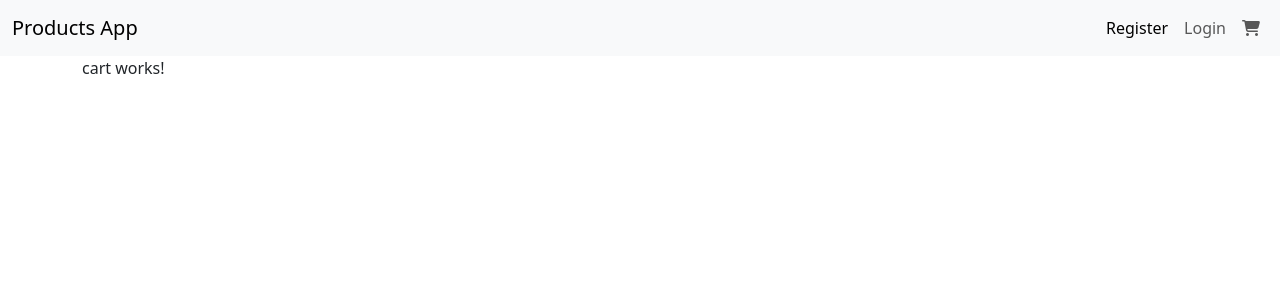
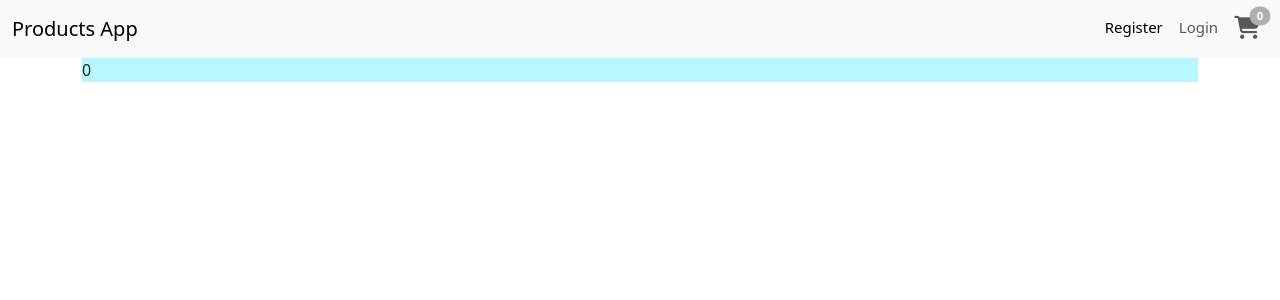
Before and after one commit to Esraa-GamalH/Angular-Ecommerce-App, an Angular app: page /cart in a window 1280 px wide. Shown: the top 300 px of the page. Built offline with nearby package versions, Linux system fonts and the light colour scheme.

Commit message:
adding services

```diff
--- a/src/app/app.config.ts
+++ b/src/app/app.config.ts
@@ -4,5 +4,7 @@ import { routes } from './app.routes';
 import { provideHttpClient } from '@angular/common/http';
 
 export const appConfig: ApplicationConfig = {
-  providers: [provideZoneChangeDetection({ eventCoalescing: true }), provideRouter(routes), provideHttpClient()]
+  providers: [provideZoneChangeDetection({ eventCoalescing: true }),
+  provideRouter(routes),
+  provideHttpClient()]
 };
--- a/src/app/cart/cart.component.css
+++ b/src/app/cart/cart.component.css
@@ -0,0 +1,3 @@
+.cart_section{
+    background-color: rgb(183, 247, 255);
+}
--- a/src/app/cart/cart.component.html
+++ b/src/app/cart/cart.component.html
@@ -1 +1,3 @@
-<p>cart works!</p>
+<section class="cart_section">
+<p> {{counter}} </p>
+</section>
--- a/src/app/cart/cart.component.ts
+++ b/src/app/cart/cart.component.ts
@@ -1,4 +1,5 @@
 import { Component } from '@angular/core';
+import { CartService } from '../services/cart.service';
 
 @Component({
   selector: 'app-cart',
@@ -9,4 +10,13 @@ import { Component } from '@angular/core';
 })
 export class CartComponent {
 
+  counter :number =0;
+
+  constructor(private cartService: CartService){}
+
+  ngOnInit(){
+    this.cartService.getCounter().subscribe((data) => this.counter = data);
+  }
+
+
 }
--- a/src/app/nav/nav.component.css
+++ b/src/app/nav/nav.component.css
@@ -0,0 +1,11 @@
+.fa-cart-shopping{
+    font-size: 23px;
+}
+
+nav{
+    font-size: 15px;
+}
+
+.counter{
+    background-color: rgb(174, 174, 174);
+}
--- a/src/app/nav/nav.component.html
+++ b/src/app/nav/nav.component.html
@@ -9,7 +9,10 @@
             <div class="navbar-nav">
                 <a class="nav-link active" aria-current="page" routerLink="/register">Register</a>
                 <a class="nav-link" routerLink="/login">Login</a>
-                <a class="nav-link" routerLink="/cart"><i class="fa-solid fa-cart-shopping"></i></a>
+                <a class="nav-link position-relative" routerLink="/cart"><i class="fa fa-light fa-cart-shopping position-relative"></i><span
+                        class="counter position-absolute top-25 start-75 translate-middle badge rounded-pill">
+                        {{productsCounter}}
+                    </span></a>
             </div>
         </div>
     </div>
--- a/src/app/nav/nav.component.ts
+++ b/src/app/nav/nav.component.ts
@@ -1,5 +1,6 @@
 import { Component } from '@angular/core';
 import { RouterLink } from '@angular/router';
+import { CartService } from '../services/cart.service';
 
 @Component({
   selector: 'app-nav',
@@ -10,4 +11,11 @@ import { RouterLink } from '@angular/router';
 })
 export class NavComponent {
 
+  productsCounter : number = 0;
+  constructor(private cartService: CartService){}
+
+  ngOnInit(){
+    this.cartService.getCounter().subscribe((data) => this.productsCounter = data);
+  }
+
 }
--- a/src/app/product/product.component.html
+++ b/src/app/product/product.component.html
@@ -5,6 +5,6 @@
     <div class="card-body">
         <h5 class="card-title">{{product.title}}</h5>
         <p class="card-text">{{product.description}}</p>
-        <a href="#" class="btn btn-primary">Add to Cart</a>
+        <a href="#" class="btn btn-primary" (click)="increasePCounter()">Add to Cart</a>
     </div>
 </div>
--- a/src/app/product/product.component.ts
+++ b/src/app/product/product.component.ts
@@ -1,5 +1,6 @@
 import { Component, Input } from '@angular/core';
 import {IData} from '../../dummyData';
+import { CartService } from '../services/cart.service';
 
 @Component({
   selector: 'app-product',
@@ -10,6 +11,17 @@ import {IData} from '../../dummyData';
 })
 export class ProductComponent {
   @Input () product!: IData;
+  productCounter !: number;
+
+  constructor(private cartService: CartService){}
+
+  ngOnInit(){
+    this.cartService.getCounter().subscribe((data) => this.productCounter = data);
+  }
+
+  increasePCounter(){
+    this.cartService.setCounter(this.productCounter + 1);
+  }
 
 
 }
--- a/src/app/products-list/products-list.component.ts
+++ b/src/app/products-list/products-list.component.ts
@@ -1,7 +1,8 @@
 import { Component } from '@angular/core';
 // import * as productsList from '../../../public/assets/products.json';
-import {dummyData, IData} from '../../dummyData';
+import {IData} from '../../dummyData';
 import { ProductComponent } from "../product/product.component";
+import { ProductsRequestsService } from '../services/products-requests.service';
 
 @Component({
   selector: 'app-products-list',
@@ -11,7 +12,12 @@ import { ProductComponent } from "../product/product.component";
   styleUrl: './products-list.component.css'
 })
 export class ProductsListComponent {
-  products : IData[] = dummyData;
+  products : IData[] = [];
 
+  constructor(private productsAPIService : ProductsRequestsService){}
+
+  ngOnInit(){
+    this.productsAPIService.getProductsList().subscribe((data: any)=> this.products = data.products);
+  }
 
 }
--- /dev/null
+++ b/src/app/services/cart.service.ts
@@ -0,0 +1,20 @@
+import { Injectable } from '@angular/core';
+import { BehaviorSubject } from 'rxjs';
+
+@Injectable({
+  providedIn: 'root'
+})
+export class CartService {
+
+  private counter = new BehaviorSubject<number>(0);
+
+  constructor() { }
+
+  getCounter(){
+    return this.counter.asObservable();
+  }
+
+  setCounter(newCounter: number){
+    this.counter.next(newCounter);
+  }
+}
--- /dev/null
+++ b/src/app/services/products-requests.service.ts
@@ -0,0 +1,13 @@
+import { HttpClient } from '@angular/common/http';
+import { Injectable } from '@angular/core';
+
+@Injectable({
+  providedIn: 'root',
+})
+export class ProductsRequestsService {
+  constructor(private http: HttpClient) {}
+
+  getProductsList() {
+    return this.http.get('https://dummyjson.com/products');
+  }
+}
```
Also changed, not shown: 1 other file (tests, documents, lock files or other folders).
